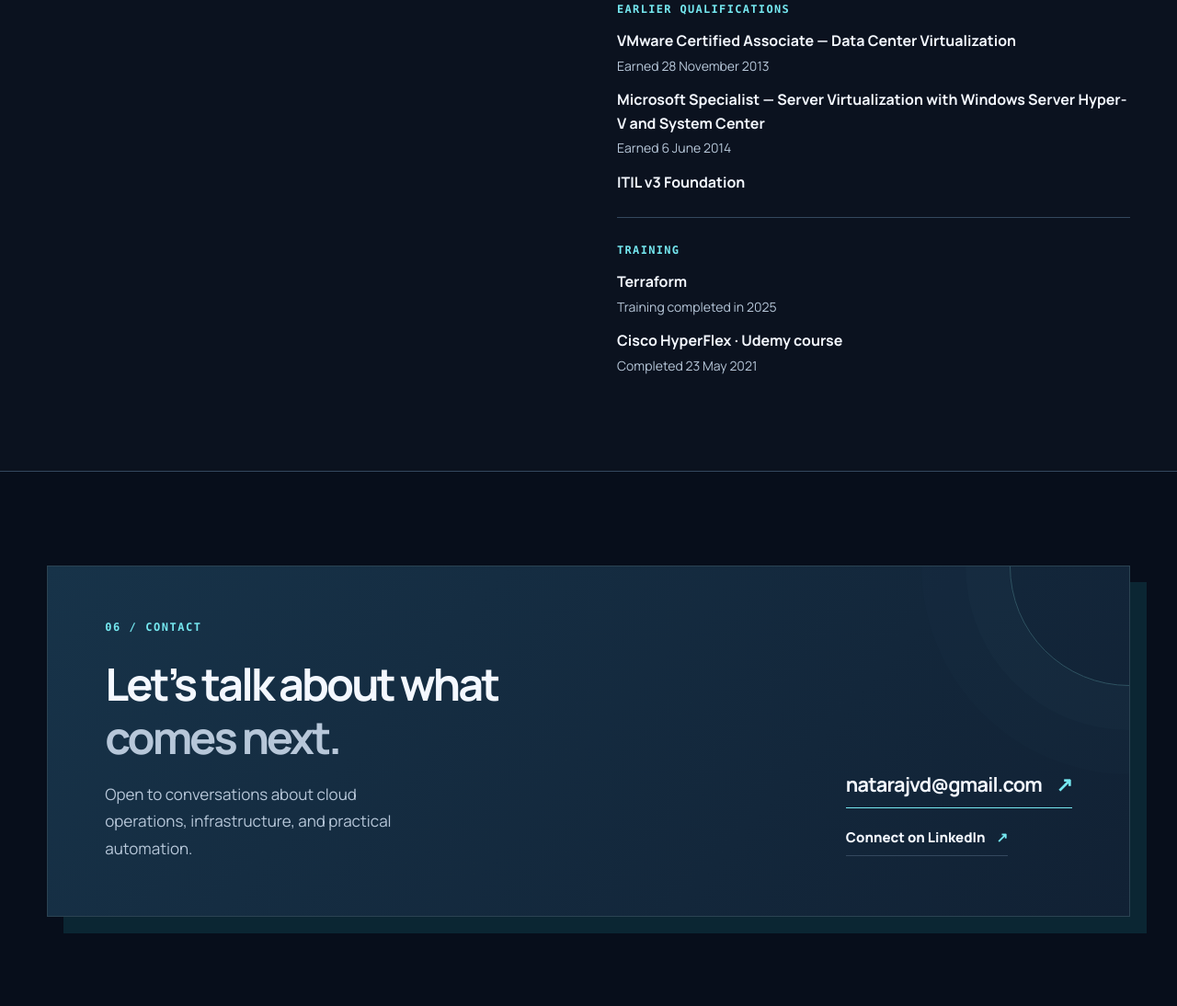
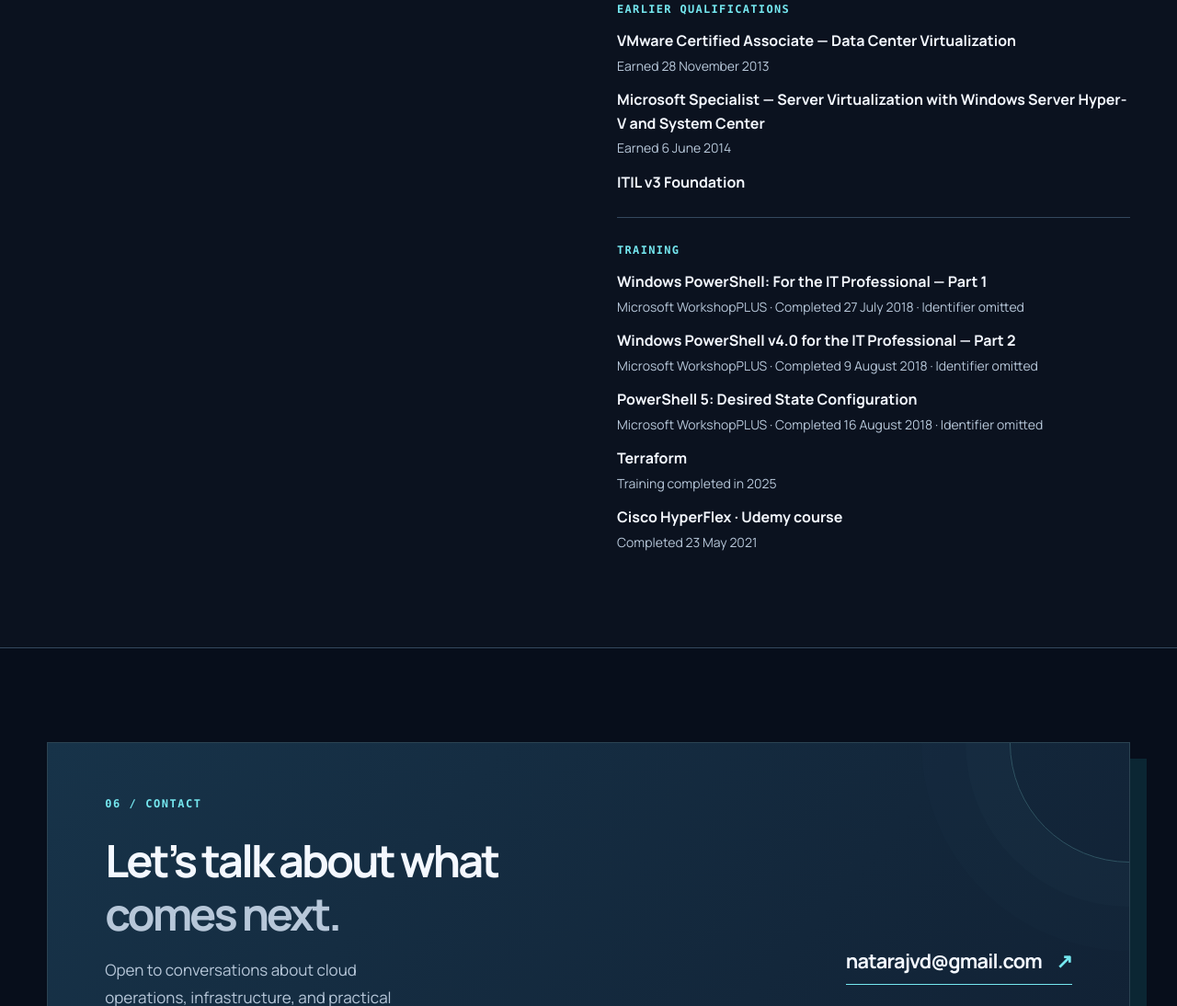
Before and after one commit to Natarajvd/Natarajvd.github.io, a plain HTML site: page index.html in a window 1280 px wide. Shown: the part 7092-8186 px from the top of the page at 92% size. Drawn offline with Linux system fonts and the light colour scheme.

Commit message:
Add Microsoft WorkshopPLUS PowerShell training

```diff
--- a/index.html
+++ b/index.html
@@ -119,7 +119,7 @@
           </div></div>
           <div class="credential-group"><h3>Education</h3><p><strong>MBA, Information Systems</strong><span>Sikkim Manipal University · 2013–2015</span></p><p><strong>B.Sc., Information Technology</strong><span>Annamalai University · 2010–2012</span></p></div>
           <div class="credential-group"><h3>Earlier qualifications</h3><p><strong>VMware Certified Associate — Data Center Virtualization</strong><span>Earned 28 November 2013</span></p><p><strong>Microsoft Specialist — Server Virtualization with Windows Server Hyper-V and System Center</strong><span>Earned 6 June 2014</span></p><p><strong>ITIL v3 Foundation</strong></p></div>
-          <div class="credential-group"><h3>Training</h3><p><strong>Terraform</strong><span>Training completed in 2025</span></p><p><strong>Cisco HyperFlex · Udemy course</strong><span>Completed 23 May 2021</span></p></div>
+          <div class="credential-group"><h3>Training</h3><p><strong>Windows PowerShell: For the IT Professional — Part 1</strong><span>Microsoft WorkshopPLUS · Completed 27 July 2018 · Identifier omitted</span></p><p><strong>Windows PowerShell v4.0 for the IT Professional — Part 2</strong><span>Microsoft WorkshopPLUS · Completed 9 August 2018 · Identifier omitted</span></p><p><strong>PowerShell 5: Desired State Configuration</strong><span>Microsoft WorkshopPLUS · Completed 16 August 2018 · Identifier omitted</span></p><p><strong>Terraform</strong><span>Training completed in 2025</span></p><p><strong>Cisco HyperFlex · Udemy course</strong><span>Completed 23 May 2021</span></p></div>
         </div>
       </div>
     </section>
```
